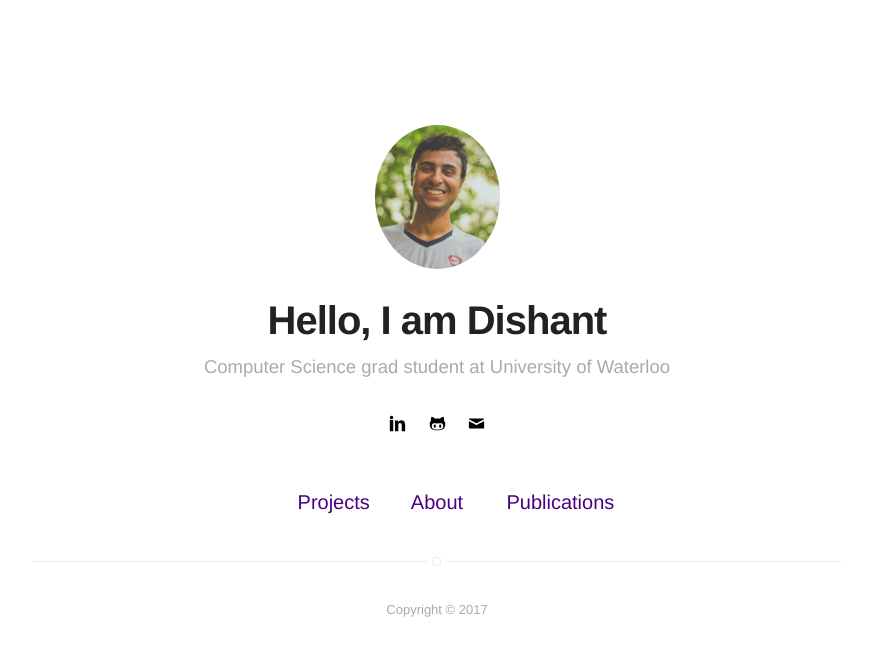
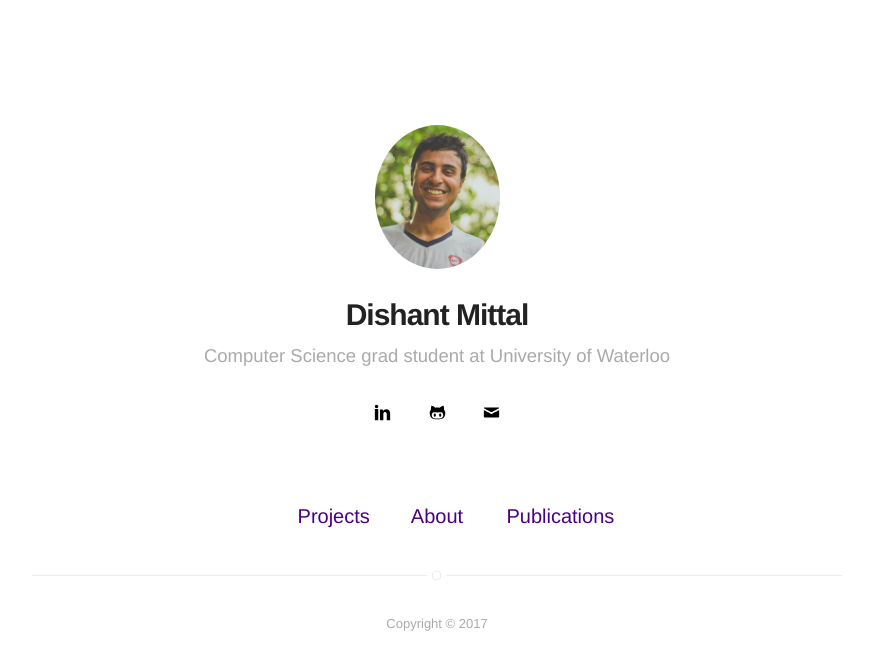
Before and after one commit to dishant-mittal/dishant-mittal.github.io, a Jekyll site: the page built from index.html, in a window 1280 px wide. Shown: the top 670 px of the page, without its empty margins (203-1076 px from the left). Built offline with Jekyll 4.4.1, drawn with Linux system fonts in a browser that asks for light colours.

Commit message:
fixed some size related bugs

```diff
--- a/_config.yml
+++ b/_config.yml
@@ -1,5 +1,5 @@
 # main text of home
-name: Hello, I am Dishant
+name: Dishant Mittal
 bio: Computer Science grad student at University of Waterloo
 
 # twitter summary info
--- a/_sass/components/header.sass
+++ b/_sass/components/header.sass
@@ -18,7 +18,7 @@
             opacity: .8
 
     > .title
-        font-size: 4rem
+        font-size: 3rem
         margin: 0 0 13px
 
     > .description
--- a/_sass/components/nav.sass
+++ b/_sass/components/nav.sass
@@ -24,7 +24,7 @@
         padding: 0 13px 0
 
         > .item > .link
-            font-size: 1.4rem
+            font-size: 1.8rem
             padding: 20px 10px
 
 .nav-home
--- a/_sass/components/social-links.sass
+++ b/_sass/components/social-links.sass
@@ -6,8 +6,8 @@
         text-decoration: none
         position: relative
         display: inline-block
-        height: 35px
-        width: 35px
+        height: 60px
+        width: 50px
 
         &:hover
             > .icon
@@ -42,7 +42,7 @@
             content: ""
             position: absolute
             top: 35px
-            left: 13px
+            left: 20px
             width: 0
             height: 0
             border-left: 5px solid transparent
```
Also changed, not shown: 10 other files.
